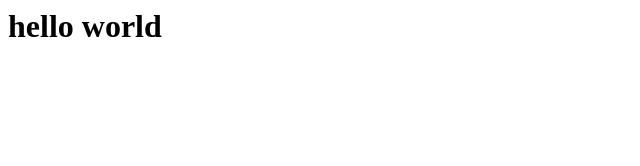
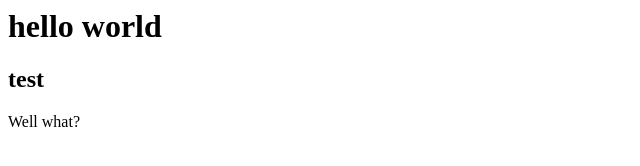
Before and after one commit to wkrohz/projectGIT, a plain HTML site: page index.html in a window 1280 px wide. Shown: the whole page, without its empty margins (0-640 px from the left). Drawn offline with Linux system fonts and the light colour scheme.

Commit message:
testing and adding two lines more

```diff
--- a/index.html
+++ b/index.html
@@ -1 +1,3 @@
 <h1>hello world</h1>
+<h2>test</h2>
+<p>Well what?</p>
```
